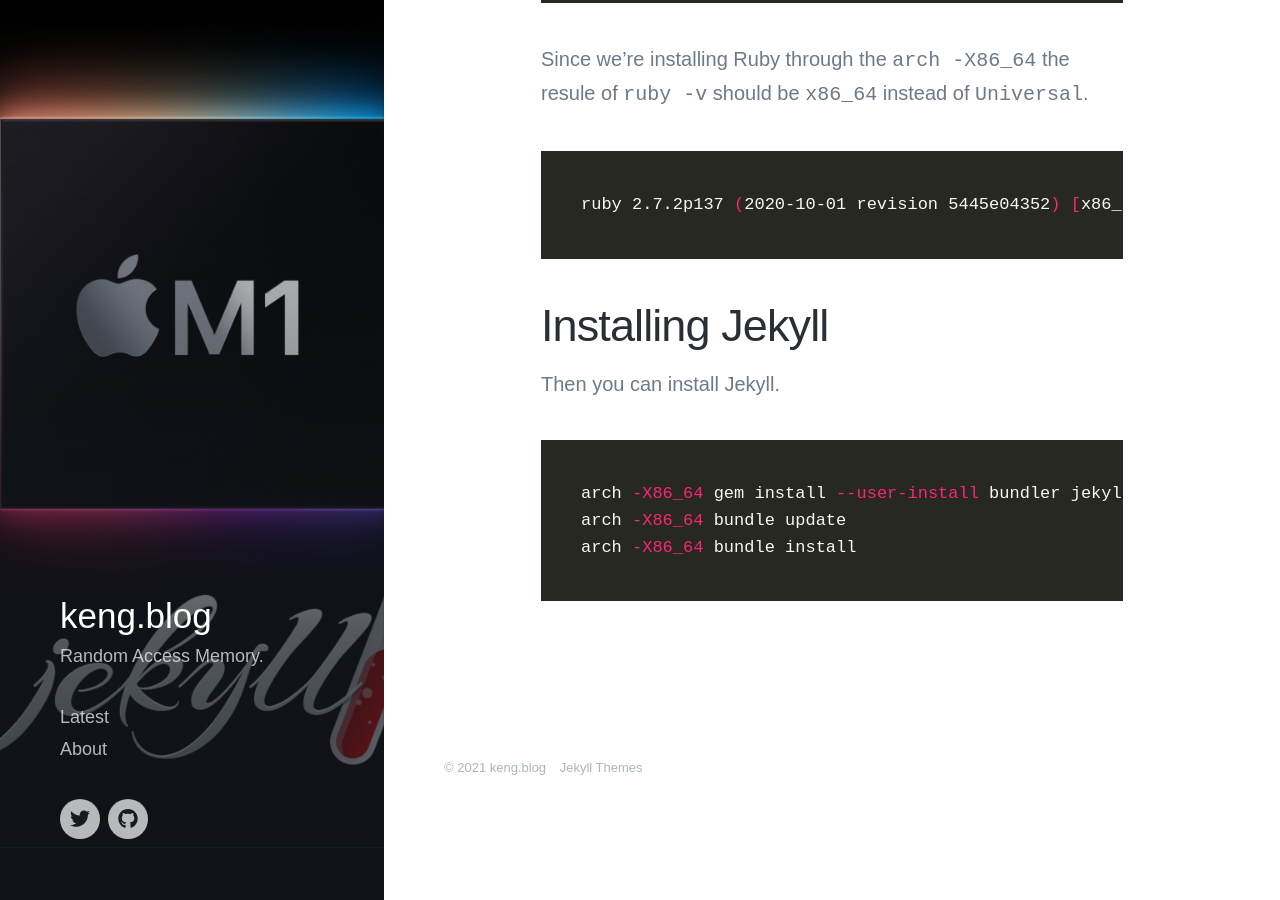
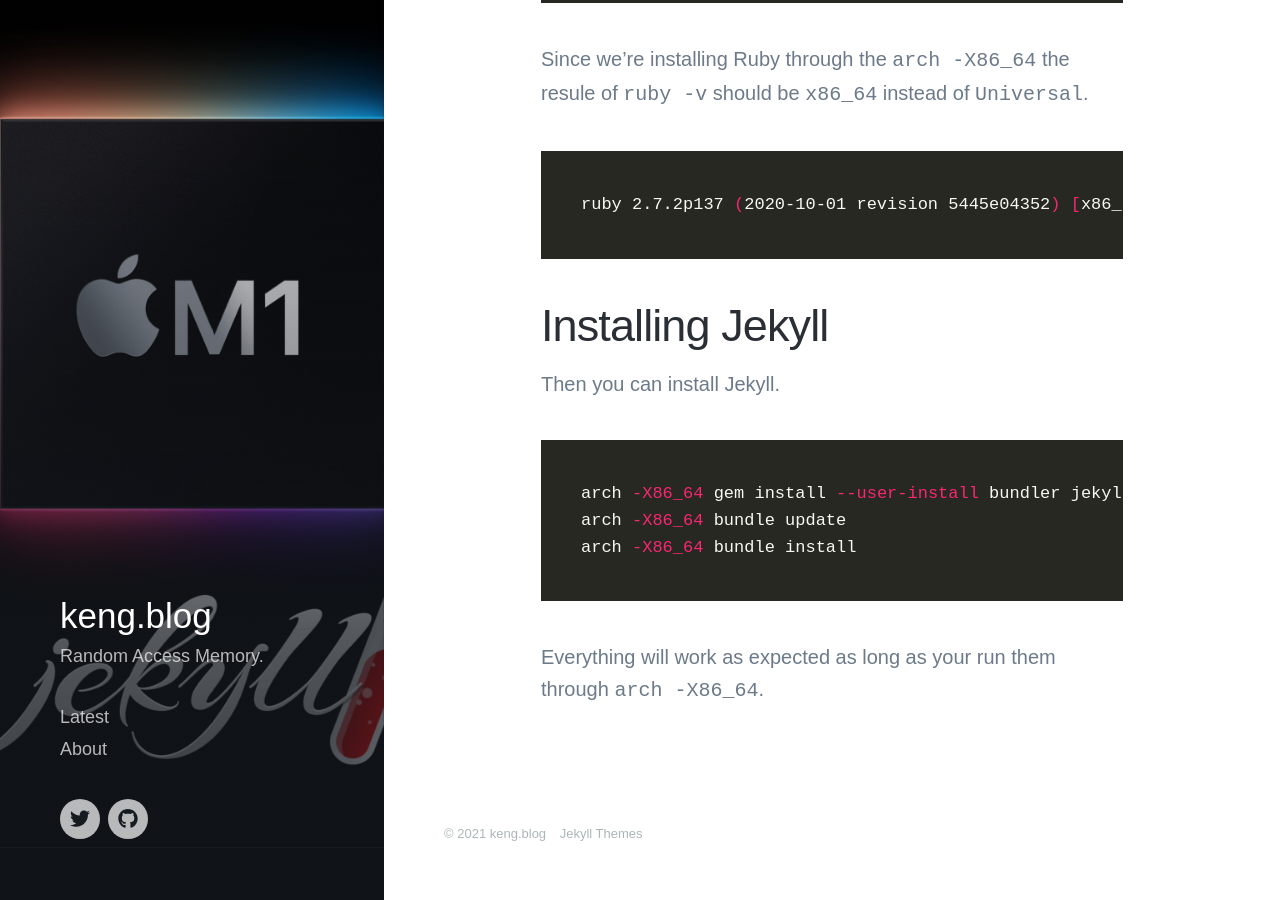
Before and after one commit to kengggg/kengggg.github.io, a Jekyll site: the page built from _posts/2021-01-02-jekyll-on-apple-silicon.md, in a window 1280 px wide and 900 px high, scrolled down 2304 px. Built offline with Jekyll 4.4.1, drawn with Linux system fonts in a browser that asks for light colours; nearby versions of some CDN libraries; some web fonts are replaced.

Commit message:
update content

````diff
--- a/_posts/2021-01-02-jekyll-on-apple-silicon.md
+++ b/_posts/2021-01-02-jekyll-on-apple-silicon.md
@@ -63,6 +63,8 @@ arch -X86_64 bundle update
 arch -X86_64 bundle install
 ```
 
+Everything will work as expected as long as your run them through `arch -X86_64`.
+
 [1]: https://developer.apple.com/documentation/apple_silicon/about_the_rosetta_translation_environment
 [2]: https://brew.sh
 [3]: https://github.com/Homebrew/brew/issues/10152
````
